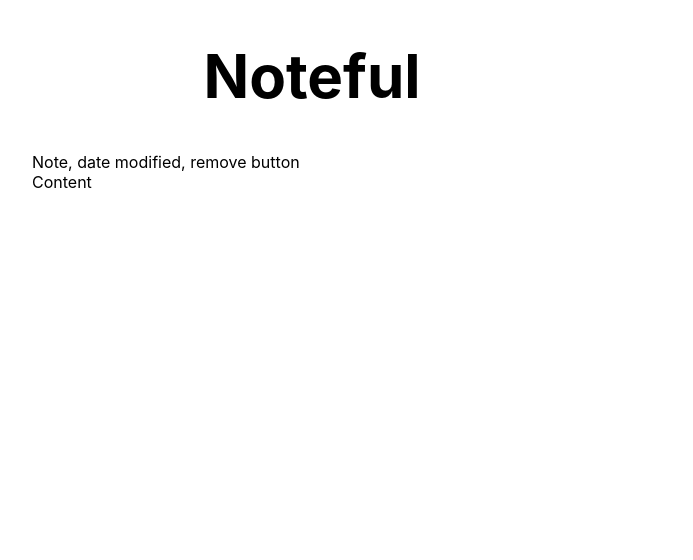
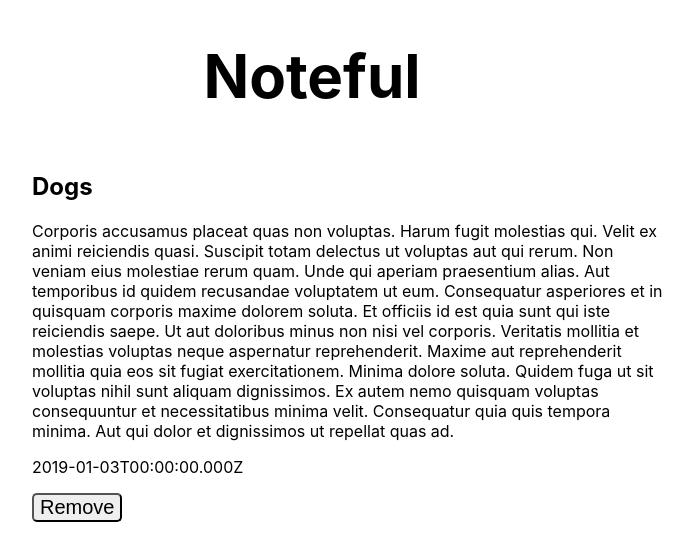
Before and after one commit to KirstenLisa/noteful, a React (Create React App) app: page /note/cbc787a0-ffaf-11e8-8eb2-f2801f1b9fd1 in a window 1280 px wide. Shown: the top 560 px of the page, without its empty margins (328-1021 px from the left). Built offline with nearby package versions, Linux system fonts and the light colour scheme.

Commit message:
note page added

```diff
--- a/src/App.js
+++ b/src/App.js
@@ -20,9 +20,7 @@ class App extends React.Component {
 
 
 
-
   render() {
-
 
 
 
@@ -63,13 +61,18 @@ class App extends React.Component {
             <Route exact path="/add-note" component={AddNote} />
             <Route exact path="/add-folder" component={AddFolder} />
             <Route
-              exact
-              path="/note/:noteId"
-              render={() =>
-                <Note
-                  notes={this.state.notes}
-                />}
-              />
+                    exact
+                    path="/note/:noteId"
+                    render={routeProps => {
+                      const noteId = routeProps.match.params.noteId;
+                      const note = this.state.notes.find(note => note.id === noteId);
+                      return <Note {...routeProps} note={note}
+                      />}
+
+                    }
+                />
+
+
           </div>
         </main>
         </div>
--- a/src/note/note.js
+++ b/src/note/note.js
@@ -7,16 +7,23 @@ class Note extends React.Component {
 
     render() {
 
+        const note = this.props.note;
+
 
 
         return(
             <div className="main_note">
                 <div className="noteHeader">
-                    Note, date modified, remove button
+                    <h2>{note.name}</h2>
+
                 </div>
                 <div className="noteContent">
-                    Content
+                    {note.content}
                 </div>
+                <p>{note.modified}</p>
+                <button className="deleteButton">
+                    Remove
+                </button>
             </div>
         )
     }
--- a/src/noteList/noteList.js
+++ b/src/noteList/noteList.js
@@ -9,6 +9,8 @@ class NoteList extends React.Component {
 
 
     render() {
+
+
 
         const notes = this.props.notes
             .map(
@@ -35,7 +37,9 @@ class NoteList extends React.Component {
                     Add Note
                     </Link>
 
+
             </div>
+
         );
     }
 }
```
